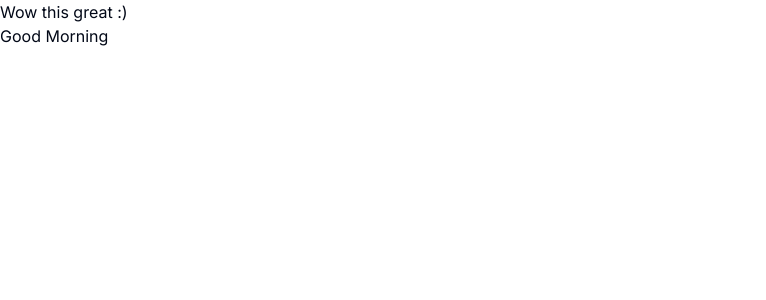
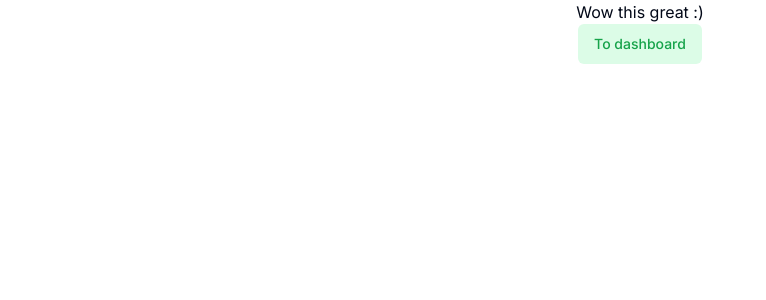
Before and after one commit to louisgituhi/fs-store, a Next.js app: page / in a window 1280 px wide. Shown: the top 300 px of the page, without its empty margins (0-766 px from the left). Built offline with nearby package versions, Linux system fonts and the light colour scheme.

Commit message:
created home page and other abstractions

```diff
--- a/app/layout.tsx
+++ b/app/layout.tsx
@@ -6,7 +6,7 @@ const inter = Inter({ subsets: ["latin"], variable: "--font-sans" });
 
 export const metadata: Metadata = {
   title: "fs-store",
-  description: "Gbun an nextjs under the hood",
+  description: "bun and nextjs under the hood",
 };
 
 export default function RootLayout({
--- a/app/page.tsx
+++ b/app/page.tsx
@@ -1,8 +1,13 @@
+import Link from "next/link"
+import { Button } from "@/components/ui/button"
+
 export default function Dashboard() {
   return (
-    <>
+    <div className=" text-center">
       <h1>Wow this great :)</h1>
-      <a>Good Morning</a>
-    </>
+      <Button className=" bg-green-100 text-green-600">
+        <Link href="/dashboard">To dashboard</Link>
+      </Button>
+    </div>
   )
 }
--- a/components/ui/search/page.tsx
+++ /dev/null
@@ -1,5 +0,0 @@
-export default function SearchPage() {
-    return (
-        <h1>Search page.</h1>
-    )
-}
```
